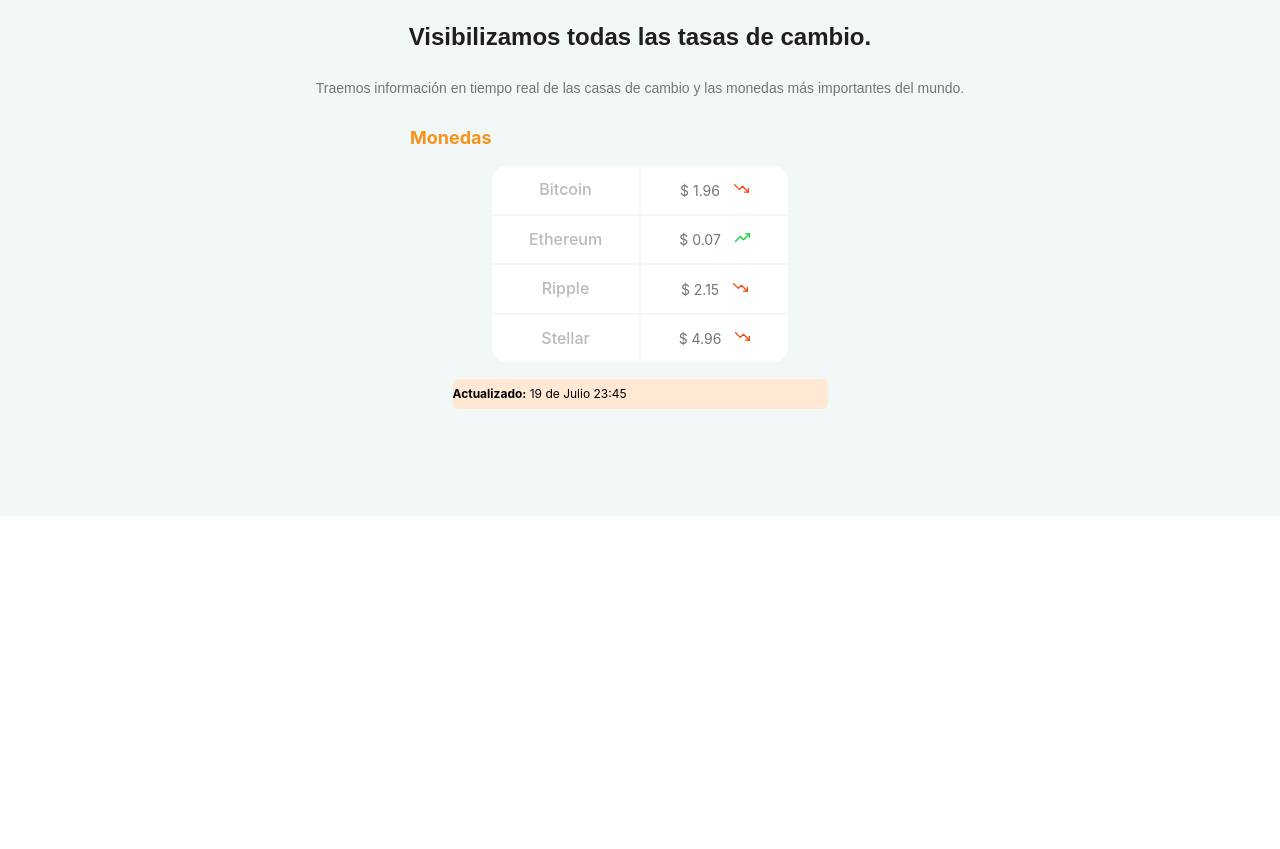
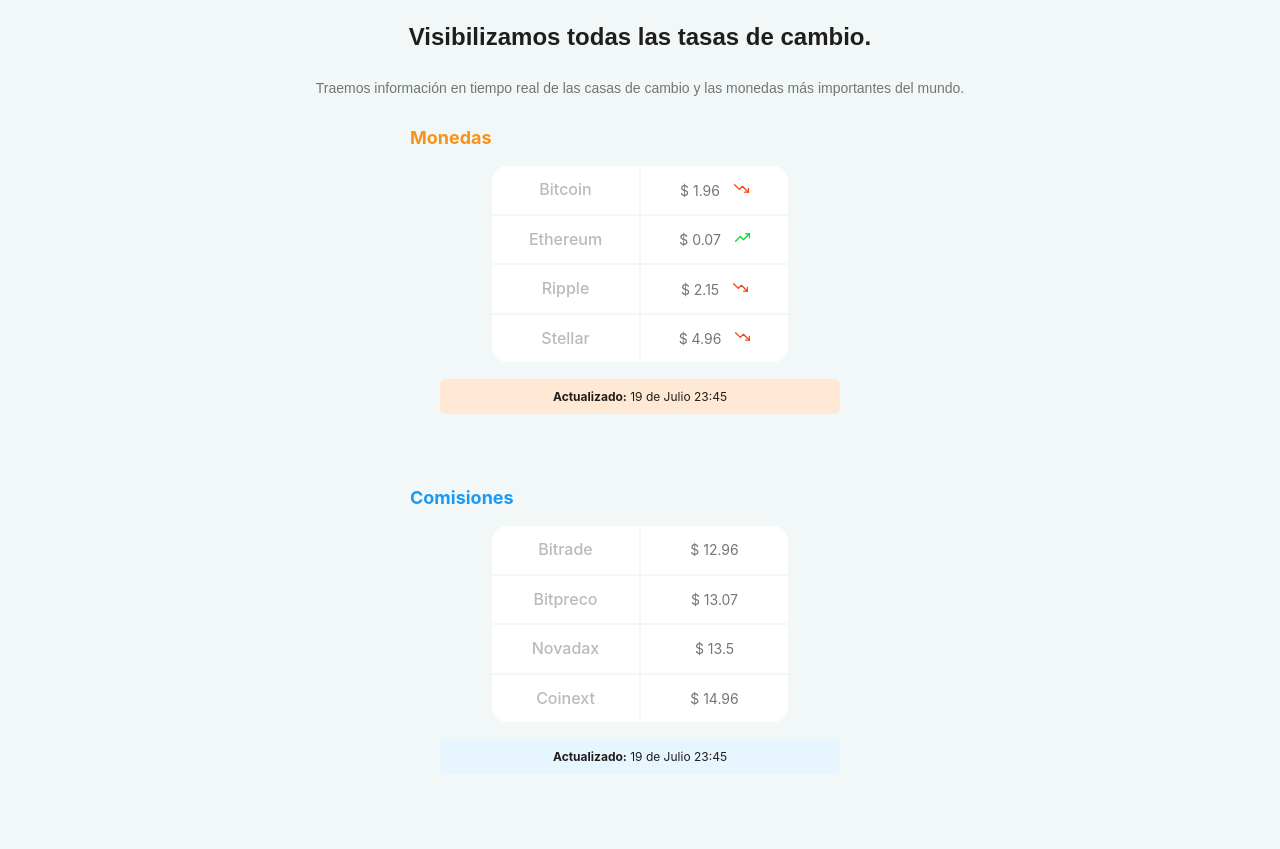
Before and after one commit to SpidySamurai/Batata-bit, a plain HTML site: page index.html in a window 1280 px wide. Shown: the part 640-1489 px from the top of the page. Before the commit the page ends 1156 px from the top, so only its background shows below. Drawn offline with Linux system fonts and the light colour scheme.

Commit message:
1st section finished, complete tables for both currency and comission

```diff
--- a/index.html
+++ b/index.html
@@ -54,6 +54,34 @@
                 </div>
             </div>
         </div>
+        <div class="main-table-container">
+            <div class="main-comission-table">
+                    <p class="comission-table--title">Comisiones</p>
+                <div class="comission-table--container">
+                    <table>
+                        <tr>
+                            <td class="table__top-left">Bitrade</td>
+                            <td class="table__top-right table__right">$ 12.96</td>
+                        </tr>
+                        <tr>
+                            <td>Bitpreco</td>
+                            <td class="table__right">$ 13.07</td>
+                        </tr>
+                        <tr>
+                            <td>Novadax</td>
+                            <td class="table__right">$ 13.5</td>
+                        </tr>
+                        <tr>
+                            <td class="table__bottom-left">Coinext</td>
+                            <td class="table__right table__bottom-right">$ 14.96</td>
+                        </tr>
+                    </table>
+                </div>
+                <div class="comission-table--date">
+                    <p><b>Actualizado:</b> 19 de Julio 23:45</p>
+                </div>
+            </div>
+        </div>
     </section>
     <section class=""></section>
     <section class=""></section>
--- a/style.css
+++ b/style.css
@@ -98,6 +98,10 @@
     border-radius: 5px;
 }
 
+/*.header--title-container .header--button:hover{*/
+/*    background-color: var(--soft-orange);*/
+/*}*/
+
 .header--button span {
     display: inline-block;
     width: 1.3rem;
@@ -160,7 +164,7 @@
     color: #757575;
 }
 
-.main-currency-table {
+.main-currency-table, .main-comission-table {
     width: 70%;
     min-width: 23.5rem;
     max-width: 50rem;
@@ -179,7 +183,7 @@
     text-align: left;
 }
 
-.currency-table--container {
+.currency-table--container, .comission-table--container {
     width: 90%;
     min-width: 23rem;
     max-width: 30rem;
@@ -187,12 +191,12 @@
     margin: 0 auto;
 }
 
-.currency-table--container table {
+.currency-table--container table, .comission-table--container table {
     width: 100%;
     height: 100%;
 }
 
-.currency-table--container td {
+.currency-table--container td, .comission-table--container td {
     width: 50%;
     font-size: 1.6rem;
     font-weight: 500;
@@ -217,7 +221,7 @@
     border-radius: 0 0 1.5rem 0;
 }
 
-.currency-table--container .table__right {
+.currency-table--container .table__right,.comission-table--container .table__right {
     font-size: 1.4rem;
     font-weight: normal;
     line-height: 1.7rem;
@@ -250,14 +254,45 @@
 .currency-table--date {
     display: flex;
     align-items: center;
-    width: 75%;
-    height: 3rem;
+    text-align: center;
+    width: 80%;
+    height: 3.5rem;
     margin: 1.5rem auto;
     background-color: var(--soft-orange);
     border-radius: .5rem;
 }
 
 .currency-table--date p {
+    width: 100%;
     font-size: 1.2rem;
     line-height: 1.4rem;
+    color: var(--warm-black);
 }
+
+.main-comission-table .comission-table--title{
+    margin-bottom: 1.5rem;
+    margin-left: 2rem;
+    font-size: 1.8rem;
+    font-weight: bold;
+    line-height: 2.3rem;
+    color: var(--secondary-blue);
+    text-align: left;
+}
+
+.comission-table--date {
+    display: flex;
+    align-items: center;
+    text-align: center;
+    width: 80%;
+    height: 3.5rem;
+    margin: 1.5rem auto;
+    background-color: var(--soft-blue);
+    border-radius: .5rem;
+}
+
+.comission-table--date p {
+    width: 100%;
+    font-size: 1.2rem;
+    line-height: 1.4rem;
+    color: var(--warm-black);
+}
```
